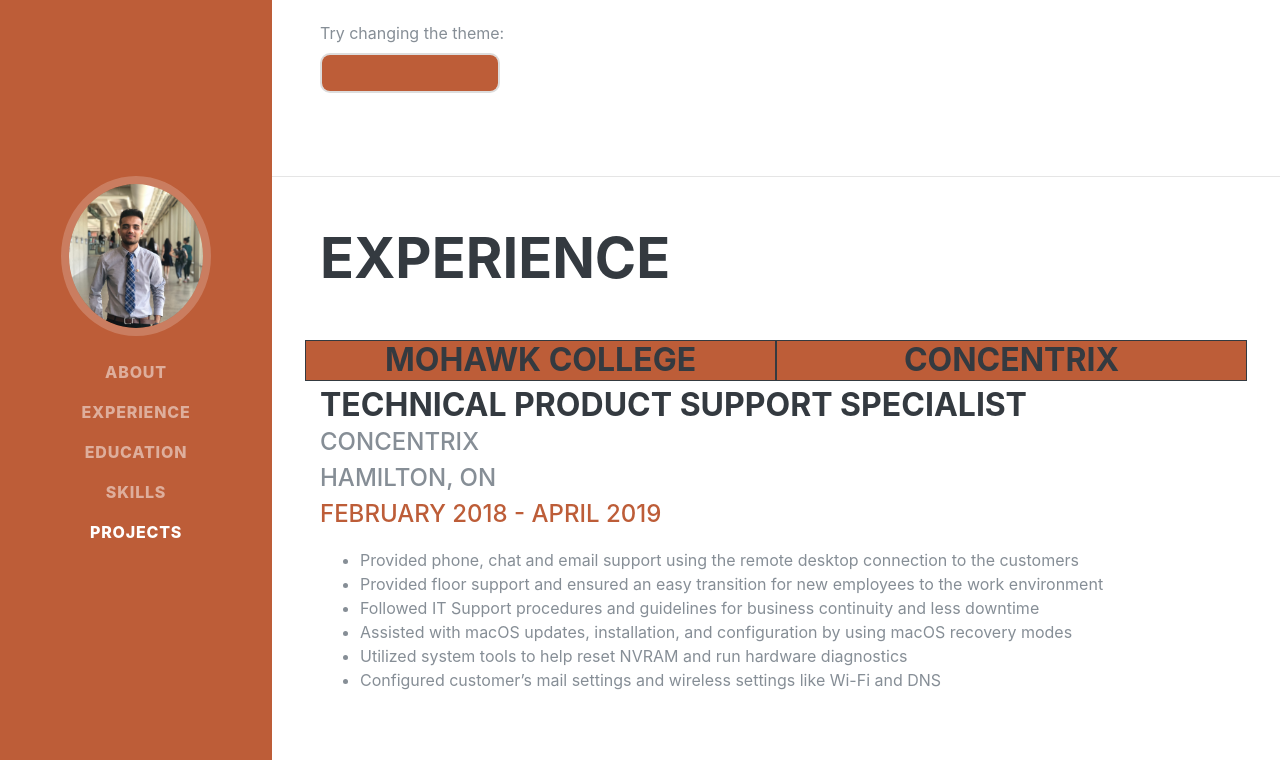
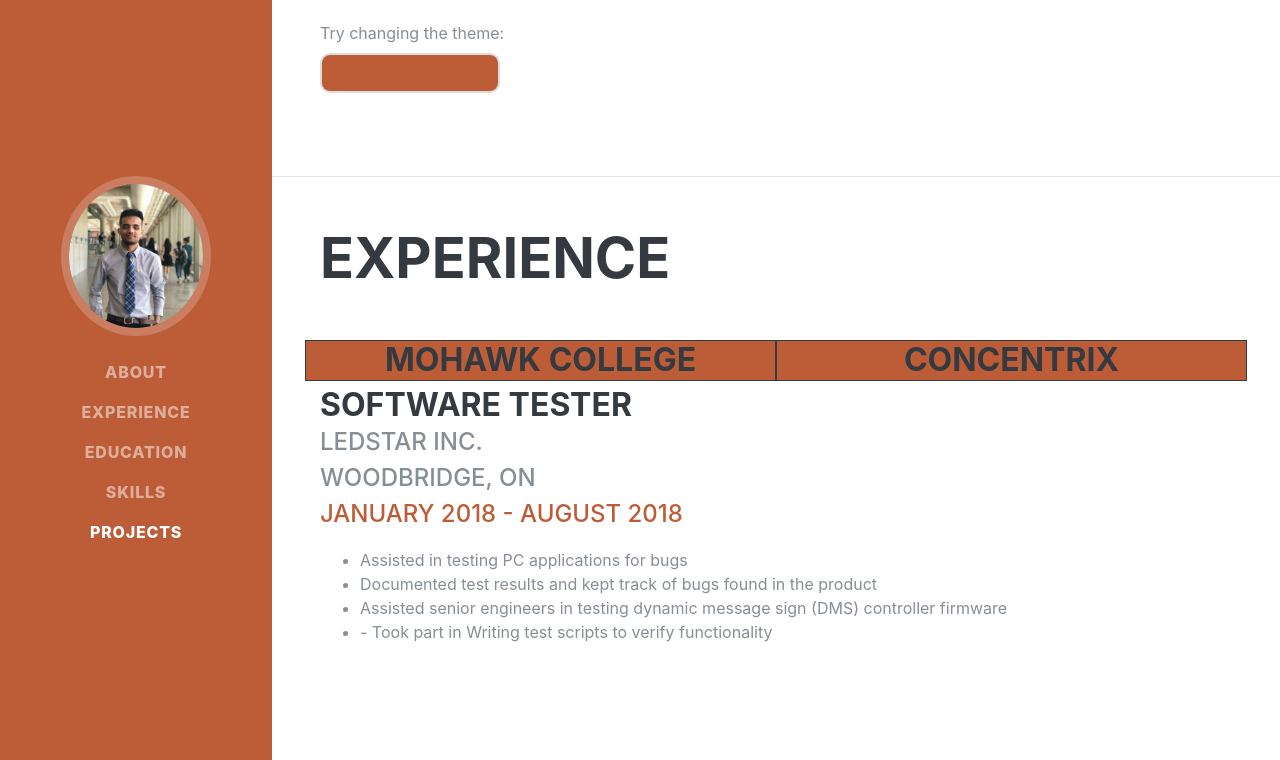
Before and after one commit to kashyapthakkar/portfolio, a website with bundled scripts: page index.html in a window 1280 px wide. Both pictures are taken after a click on the element "CONCENTRIX". Shown: the part 624-1384 px from the top of the page. Built offline with nearby package versions, Linux system fonts and the light colour scheme; a script that the page names is missing; a web font is replaced by a local one.

Commit message:
Update index.html

```diff
--- a/index.html
+++ b/index.html
@@ -132,15 +132,13 @@
 
           <div class="ledstar" >
             <div class="resume-content">
-              <h3 class="mb-0">Technical Product Support Specialist</h3>
-              <div class="subheading mb-3">Concentrix<br/>Hamilton, ON<br/><span class="text-primary">February 2018 - April 2019</span></div>
+              <h3 class="mb-0">Software Tester</h3>
+              <div class="subheading mb-3">Ledstar Inc.<br/>Woodbridge, ON<br/><span class="text-primary">January 2018 - August 2018</span></div>
                 <ul>
-                  <li>Provided phone, chat and email support using the remote desktop connection to the customers</li>
-                  <li>Provided floor support and ensured an easy transition for new employees to the work environment</li>
-                  <li>Followed IT Support procedures and guidelines for business continuity and less downtime</li>
-                  <li>Assisted with macOS updates, installation, and configuration by using macOS recovery modes</li>
-                  <li>Utilized system tools to help reset NVRAM and run hardware diagnostics</li>
-                  <li>Configured customer’s mail settings and wireless settings like Wi-Fi and DNS</li>
+                  <li>Assisted in testing PC applications for bugs</li>
+                  <li>Documented test results and kept track of bugs found in the product</li>
+                  <li>Assisted senior engineers in testing dynamic message sign (DMS) controller firmware</li>
+                  <li>-	Took part in Writing test scripts to verify functionality</li>
                 </ul>
             </div>
           </div>
```
